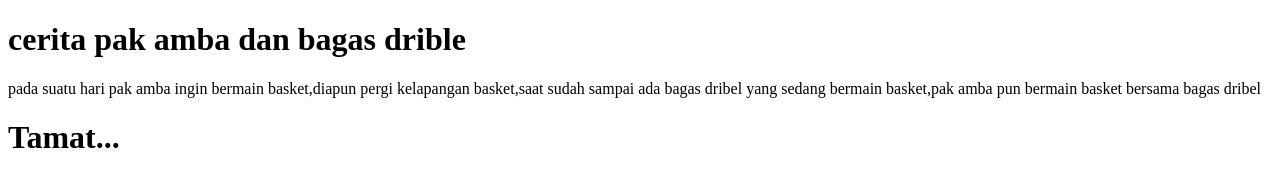
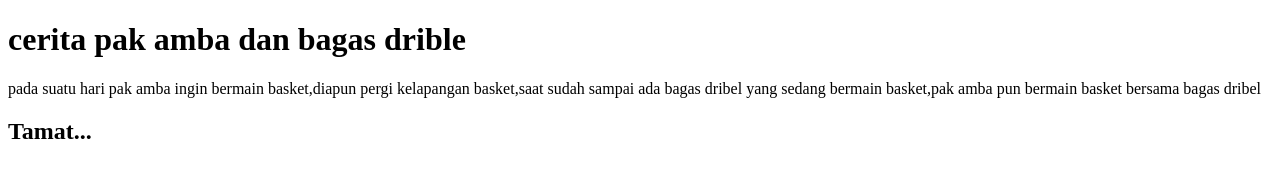
Before and after one commit to fa-iz/amba, a plain HTML site: page index.html in a window 1280 px wide. Drawn offline with Linux system fonts and the light colour scheme.

Commit message:
Update index.html

```diff
--- a/index.html
+++ b/index.html
@@ -7,6 +7,6 @@
 
 <h1>cerita pak amba dan bagas drible</h1>
 <p>pada suatu hari pak amba ingin bermain basket,diapun pergi kelapangan basket,saat sudah sampai ada bagas dribel yang sedang bermain basket,pak amba pun bermain basket bersama bagas dribel</p>
-<h1>Tamat...</h1>
+<h2>Tamat...</h2>
 </body>
 </html>
```
